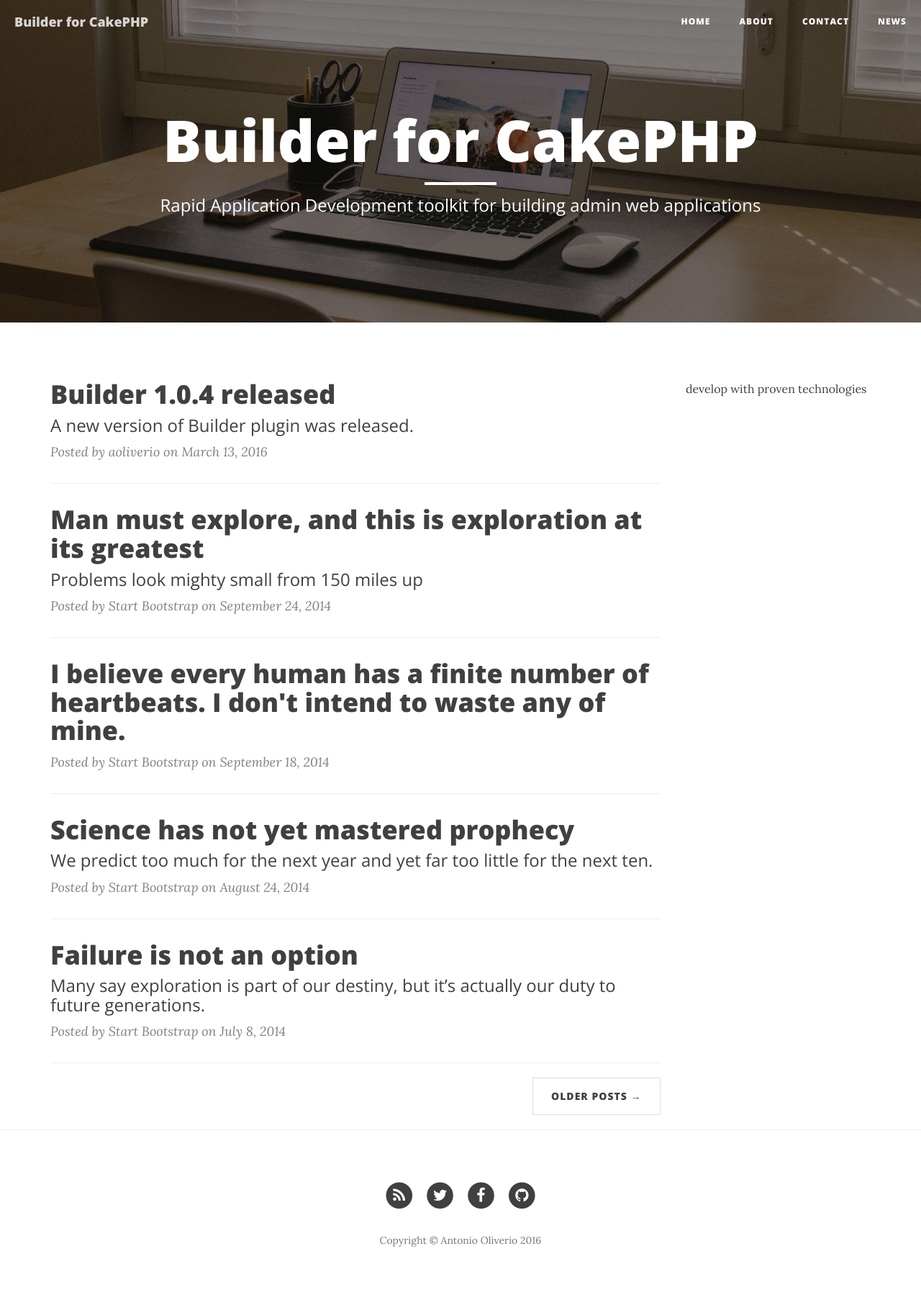
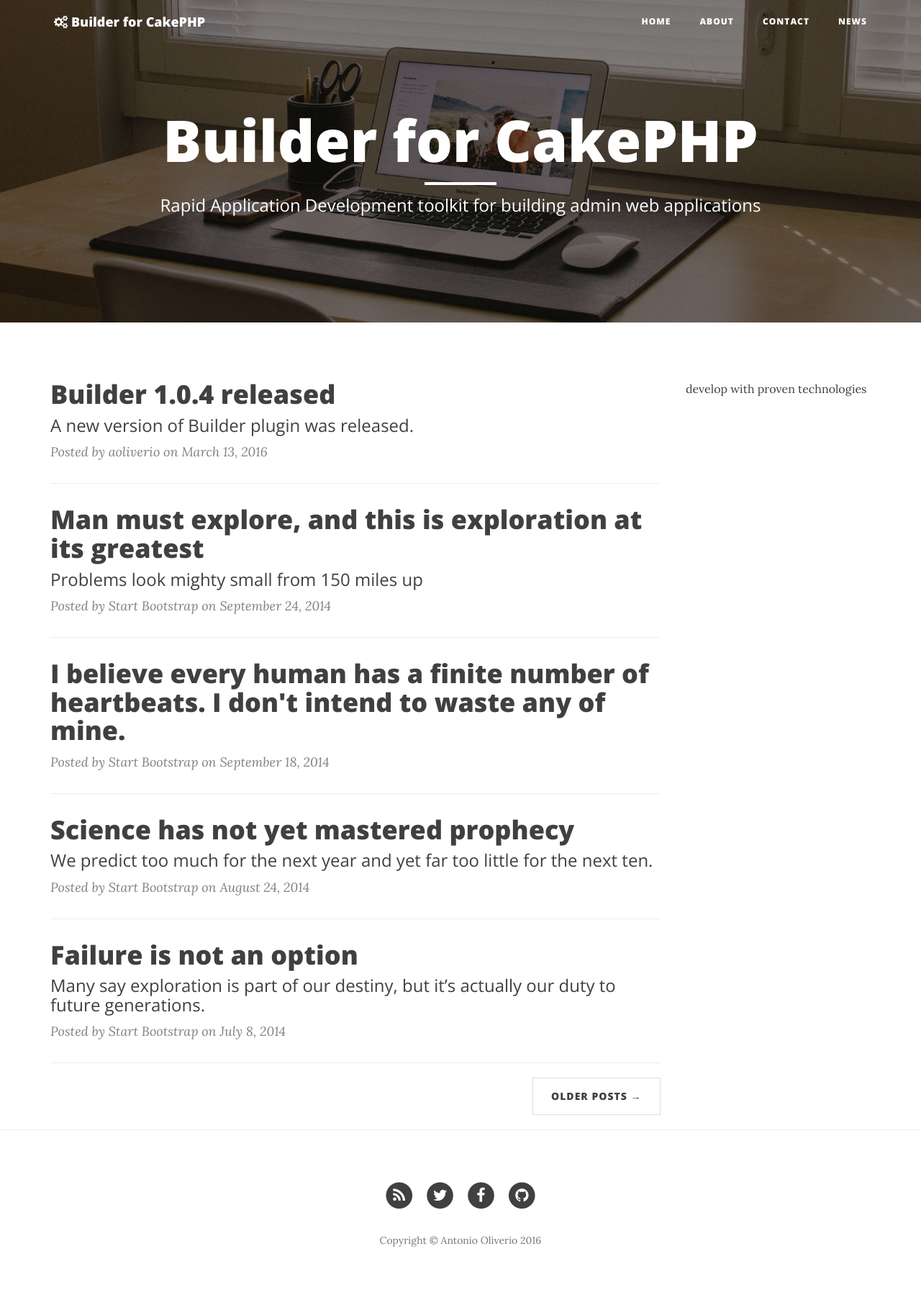
Before and after one commit to aoliverio/builder, a Jekyll site: the page built from index.html, in a window 1280 px wide. Shown: the whole page at 72% size. Built offline with Jekyll 4.4.1, drawn with Linux system fonts in a browser that asks for light colours; nearby versions of some CDN libraries; the list of posts is cut into pages by our own code.

Commit message:
Initial commit

```diff
--- a/_includes/nav.html
+++ b/_includes/nav.html
@@ -1,6 +1,6 @@
 <!-- Navigation -->
 <nav class="navbar navbar-default navbar-custom navbar-fixed-top">
-    <div class="container-fluid">
+    <div class="container">
         <!-- Brand and toggle get grouped for better mobile display -->
         <div class="navbar-header page-scroll">
             <button type="button" class="navbar-toggle" data-toggle="collapse" data-target="#bs-example-navbar-collapse-1">
@@ -9,7 +9,7 @@
                 <span class="icon-bar"></span>
                 <span class="icon-bar"></span>
             </button>
-            <a class="navbar-brand" href="{{ site.baseurl }}/">{{ site.title }}</a>
+            <a class="navbar-brand" href="{{ site.baseurl }}/"><i class="fa fa-cogs"></i> {{ site.title }}</a>
         </div>
 
         <!-- Collect the nav links, forms, and other content for toggling -->
```
